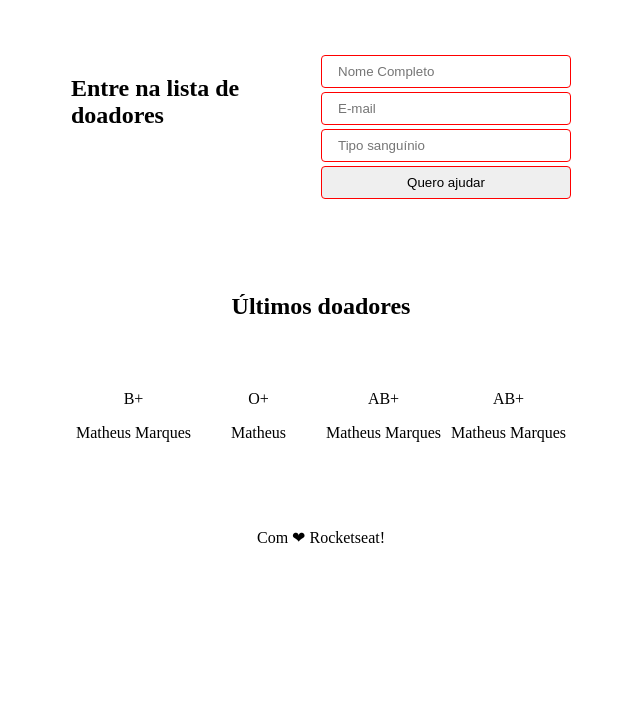
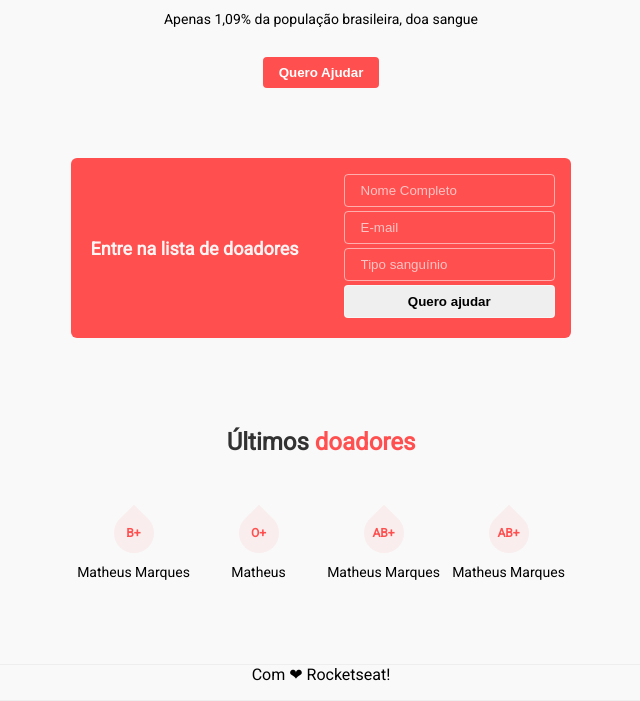
Before and after one commit to Marques537/MaratonaDev, a plain HTML site: page index.html in a window 1280 px wide. Shown: the part 313-1014 px from the top of the page, without its empty margins (319-959 px from the left). Before the commit the page ends 860 px from the top, so only its background shows below. Drawn offline with Linux system fonts and the light colour scheme.

Commit message:
CSS construction

```diff
--- a/index.html
+++ b/index.html
@@ -7,11 +7,15 @@
     <title>Doe sangue! Doe vida!</title>
 
     <link rel="stylesheet" href="style.css">
+    <link href="https://fonts.googleapis.com/css?family=Roboto&display=swap" rel="stylesheet">
 </head>
 
 <body>
     <header>
-        <h1>DOE</h1>
+        <img
+        class="logo"
+        src="logo.png"
+        alt="Imagem de DOE">
         <h2>A sua doação importa</h2>
         <p>Até 3 vidas com uma doação</p>
         <p>Mais de 38.000 doações são necessárias todos os dias</p>
@@ -43,7 +47,7 @@
     </section>
 
     <main>
-        <h2>Últimos doadores</h2>
+        <h2>Últimos <span>doadores</span></h2>
 
         <section class="donors">
             <div class="donor">
--- a/style.css
+++ b/style.css
@@ -1,5 +1,11 @@
+*{
+    box-sizing: border-box;
+}
+
+
 html, body{
     margin: 0;
+
 }
 
 body{
@@ -7,11 +13,31 @@ body{
     flex-direction: column;
 
     height: 100vh;
+    font-family: 'Roboto', sans-serif;
+
+    background-color: #f9f9f9;
+}
+
+h1, h2{
+    color: #000000cc;
 }
 
 /* TITULOS*/
 header h1, main h2{
     margin-bottom: 70px;
+
+}
+
+main h2 span{
+    color: #ff4f4f;
+}
+
+.form h2{
+    text-align: right ;
+    color: #ffffffee;
+    font-size: 18px;
+
+
 }
 /* ESTRUTURA*/
 header, main, footer {
@@ -25,14 +51,36 @@ header, .form, main {
     width: 90%;
     max-width: 500px;
 }
+/*HEADER*/
+header button{
+    margin-top: 16px;
+    padding: 8px 16px;
+    border-radius: 4px;
+    border: none;
+    background-color: #ff4f4f;
+    color: white;
+    font-weight: bold;
+}
 
+.logo{
+    width: 120px;
+    margin: 70px 0px;
+}
+
+header p{
+    font-size: 14px;
+}
 /*FORM*/
 
 section.form{
     display: grid;
     grid-template-columns: 1fr 1fr;
+    grid-gap: 45px;
+    align-items: center;
+    background-color: #ff4f4f;
+    padding: 16px 16px;
+    border-radius: 6px;
 }
-
 form input,
 form button {
     width: 100%;
@@ -40,15 +88,55 @@ form button {
     box-sizing: border-box;
     padding: 8px 16px;
     border-radius: 4px;
-    border: 1px red solid;
+    border: 1px #ffffff88 solid;
 }
 
+form input{
+    background-color: transparent;
+}
+
+form input::placeholder{
+    color: #ffffffaa;
+}
+
+form button{
+    font-weight: bold;
+}
 /* MAIN*/
 main .donors{
     display: grid;
     grid-template-columns: 1fr 1fr 1fr 1fr;
 }
+.blood{
+    color: #ff4f4f;
+    font-weight: bold;
+    font-size: 12px;
 
+    display: flex;
+    align-items: center;
+    justify-content: center;
+    position: relative;
+}
+
+.blood::before{
+    content: "";
+    background-color: #ff4f4f11;
+    width: 40px;
+    height: 40px;
+    position: absolute;
+/* faz a gota*/
+    border-radius: 50%;
+    border-top-right-radius: 0;
+
+    transform: rotate(-45deg);
+}
+
+.donor p {
+    margin-top: 24px;
+    font-size: 14px;
+}
 footer{
     margin-top: auto;
+    padding-bottom: 16px;
+    border: 1px solid #eee;
 }
```
Also changed, not shown: MaratonaDev3/Wallpapers/Wallpaper MaratonaDev 3 - 1440x900.png (added), MaratonaDev3/Wallpapers/Wallpaper MaratonaDev 3 - 1920x1080.png (added), MaratonaDev3/Wallpapers/Wallpaper MaratonaDev 3 - 2560x1080.png (added), MaratonaDev3/Wallpapers/Wallpaper MaratonaDev 3 - Mobile.png (added), logo.png (added), scripts.js (added), 2 other files.
